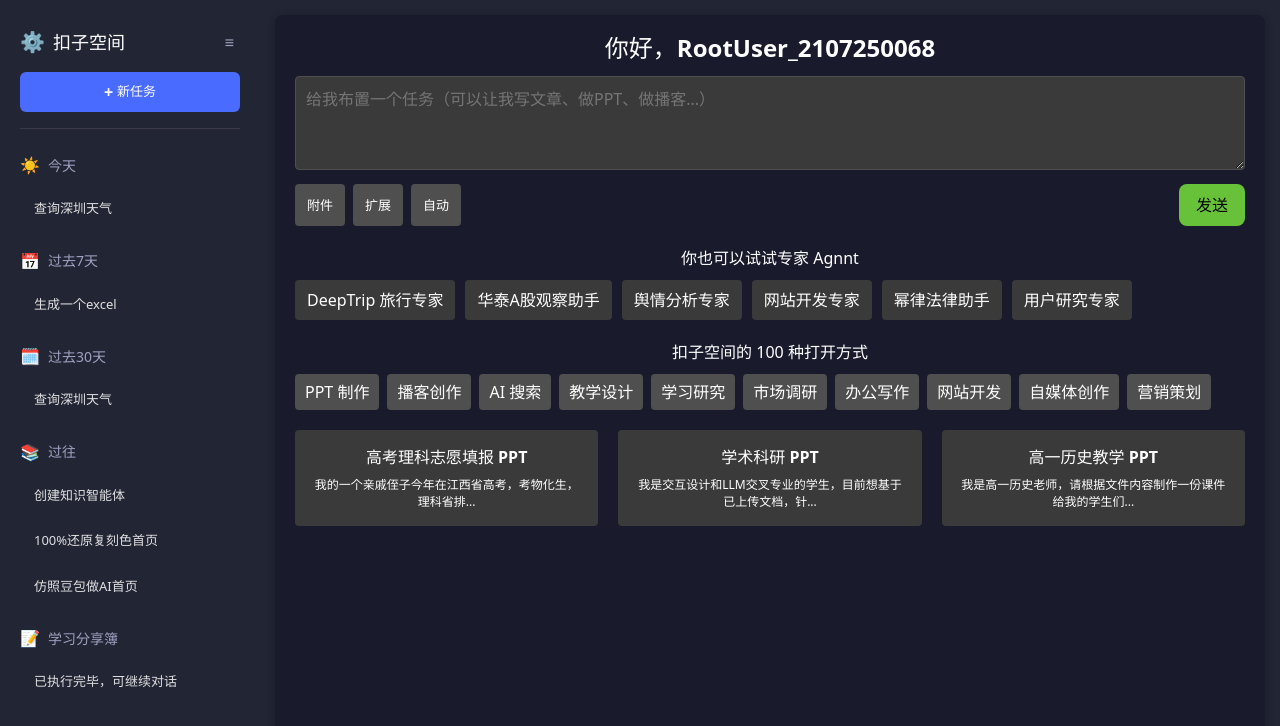
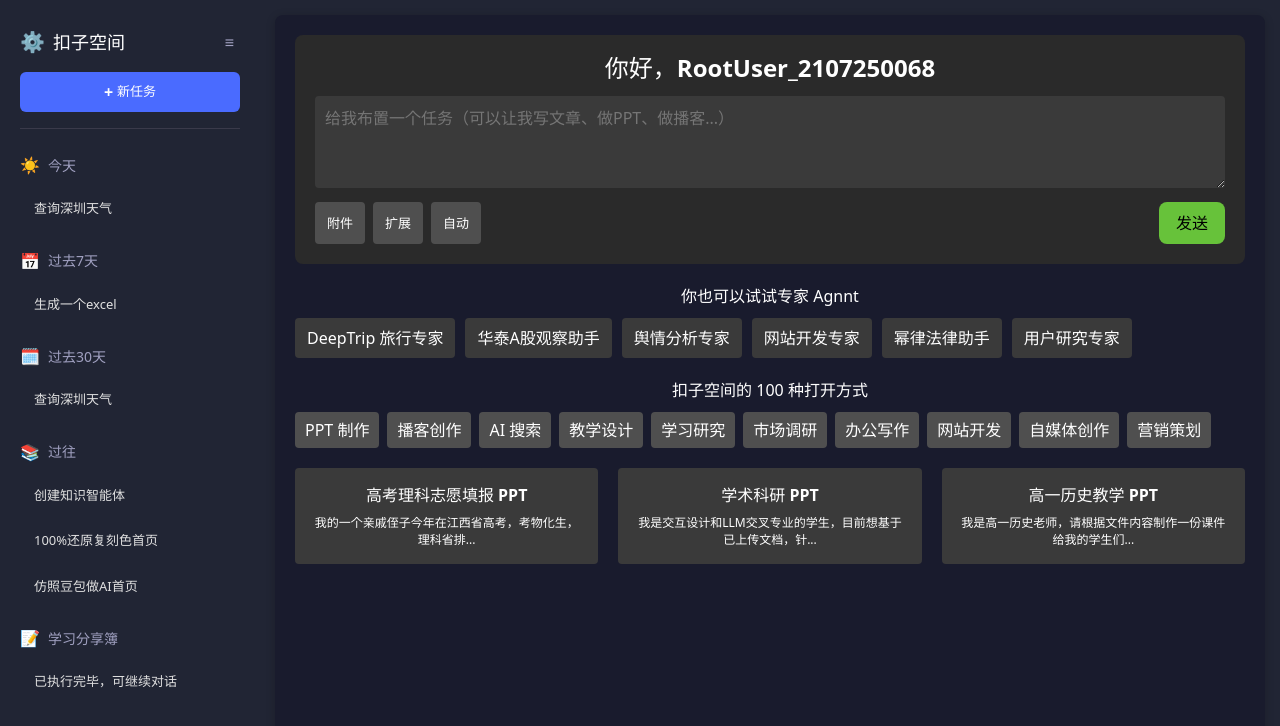
Before and after one commit to marloues/auto-coder-kouzi, a Vue app: page / in a window 1280 px wide. Shown: the top 726 px of the page. Built offline with nearby package versions, Linux system fonts and the light colour scheme.

Commit message:
KoziHeader.vue 的div需要背景色，内部的textarea不要边框，颜色统一 auto_coder_000000000032_chat_action.yml

```diff
--- a/src/components/KoziHeader.vue
+++ b/src/components/KoziHeader.vue
@@ -31,6 +31,9 @@
 .kozi-header {
   margin-bottom: 20px;
   color: #fff;
+  background-color: #2a2a2a;
+  padding: 20px;
+  border-radius: 8px;
 }
 .kozi-header h1 {
   font-size: 24px;
@@ -52,7 +55,7 @@
   width: 100%;
   padding: 10px;
   background-color: #3a3a3a;
-  border: 1px solid #4f4f4f;
+  border: none;
   color: #fff;
   border-radius: 4px;
   transition: all 0.3s;
```
